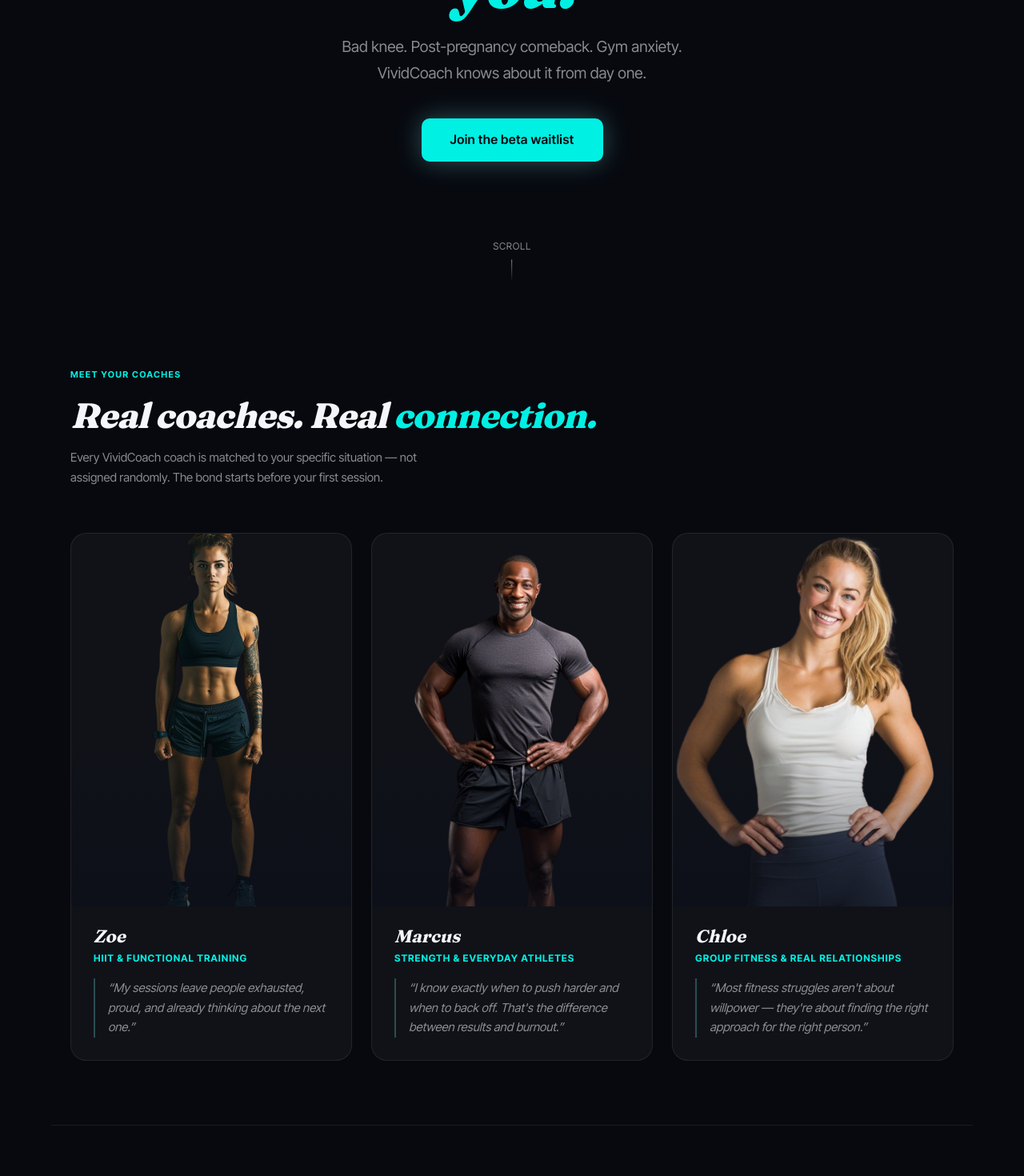
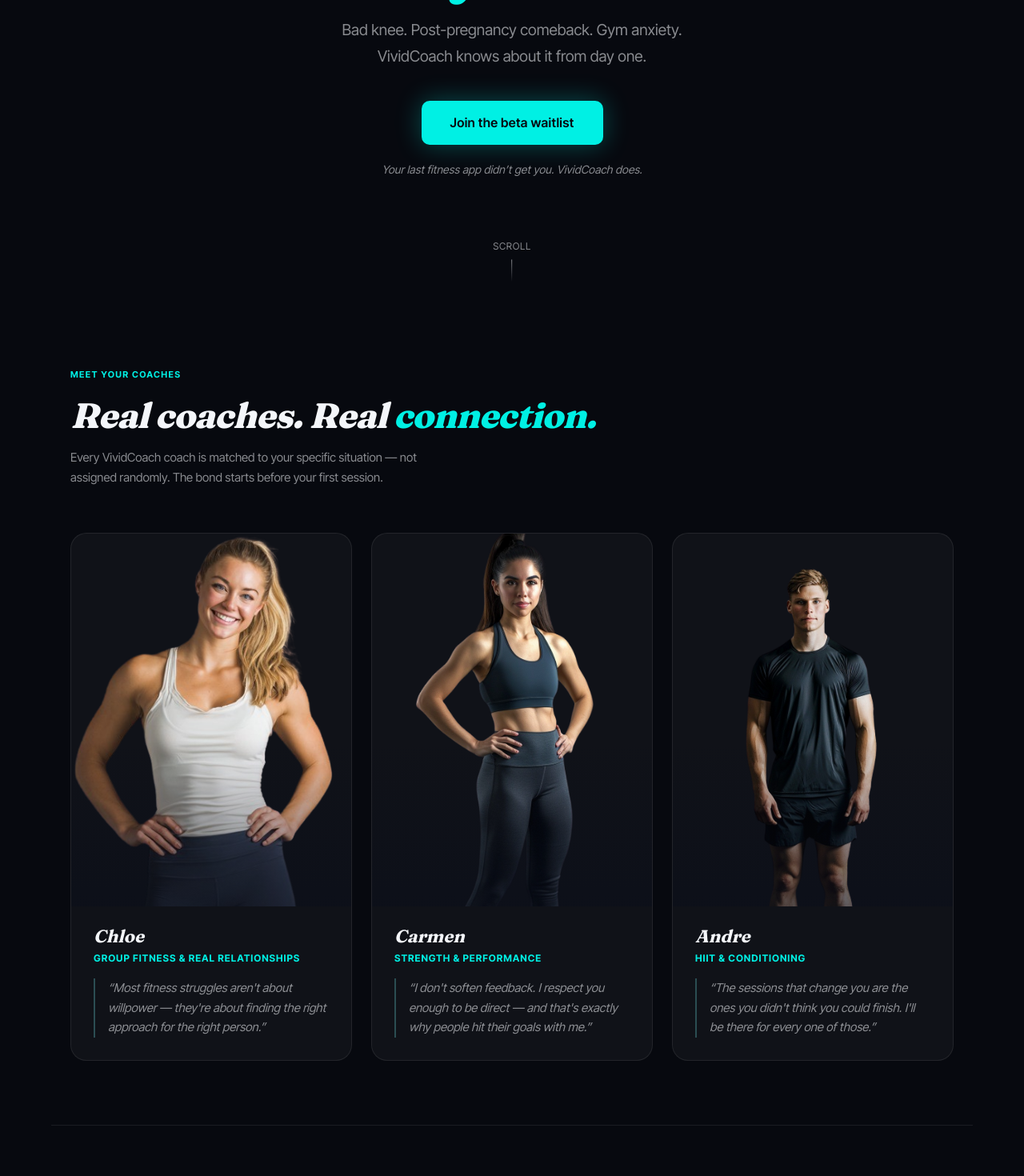
Before and after one commit to Vividcoachapp/vividcoach-landing, a Next.js app: page / in a window 1280 px wide. Shown: the part 420-1890 px from the top of the page at 80% size. Built offline with nearby package versions, Linux system fonts and the light colour scheme; no server answers.

Commit message:
Hero: LAUNCH_STATE toggle, campaign line; coach swap Chloe/Carmen/Andre (VIV-423)

```diff
--- a/app/globals.css
+++ b/app/globals.css
@@ -102,7 +102,7 @@
   transform: translateX(-50%);
   width: 140%;
   height: 70%;
-  background: radial-gradient(ellipse at 50% 0%, rgba(125, 249, 255, 0.12) 0%, transparent 65%);
+  background: radial-gradient(ellipse at 50% 0%, rgba(0, 240, 228, 0.12) 0%, transparent 65%);
   pointer-events: none;
 }
 
@@ -175,16 +175,24 @@
   cursor: pointer;
   text-decoration: none;
   transition: transform 0.15s ease, box-shadow 0.15s ease;
-  box-shadow: 0 0 32px rgba(125, 249, 255, 0.3);
+  box-shadow: 0 0 32px rgba(0, 240, 228, 0.3);
 }
 
 .hero-cta:hover {
   transform: translateY(-2px);
-  box-shadow: 0 0 48px rgba(125, 249, 255, 0.45);
+  box-shadow: 0 0 48px rgba(0, 240, 228, 0.45);
 }
 
 .hero-cta:active {
   transform: translateY(0);
+}
+
+.hero-campaign {
+  margin-top: 1.25rem;
+  font-size: 0.875rem;
+  color: var(--text-dim);
+  font-style: italic;
+  letter-spacing: 0.01em;
 }
 
 .hero-scroll-hint {
--- a/app/page.tsx
+++ b/app/page.tsx
@@ -17,28 +17,30 @@
 
 export const revalidate = 60
 
-// Zoe | Andre | Chloe — ordered for visual balance (2 women bookend 1 man)
+const LAUNCH_STATE = (process.env.NEXT_PUBLIC_LAUNCH_STATE ?? 'waitlist') as 'waitlist' | 'live'
+
+// Chloe (warm) | Carmen (direct) | Andre (intense) — vibe spectrum, all free tier
 const coaches = [
-  {
-    name: 'Zoe',
-    specialty: 'HIIT & functional training',
-    image: '/coaches/zoe.png',
-    quote:
-      'My sessions leave people exhausted, proud, and already thinking about the next one.',
-  },
-  {
-    name: 'Marcus',
-    specialty: 'Strength & everyday athletes',
-    image: '/coaches/marcus.png',
-    quote:
-      'I know exactly when to push harder and when to back off. That\'s the difference between results and burnout.',
-  },
   {
     name: 'Chloe',
     specialty: 'Group fitness & real relationships',
     image: '/coaches/chloe.png',
     quote:
       'Most fitness struggles aren\'t about willpower — they\'re about finding the right approach for the right person.',
+  },
+  {
+    name: 'Carmen',
+    specialty: 'Strength & performance',
+    image: '/coaches/carmen.png',
+    quote:
+      'I don\'t soften feedback. I respect you enough to be direct — and that\'s exactly why people hit their goals with me.',
+  },
+  {
+    name: 'Andre',
+    specialty: 'HIIT & conditioning',
+    image: '/coaches/andre.png',
+    quote:
+      'The sessions that change you are the ones you didn\'t think you could finish. I\'ll be there for every one of those.',
   },
 ]
 
@@ -72,9 +74,24 @@
             about it from day one.
           </p>
 
-          <a href="#waitlist" className="hero-cta">
-            Join the beta waitlist
-          </a>
+          {LAUNCH_STATE === 'live' ? (
+            <a
+              href="https://apps.apple.com/app/vividcoach/id6744742860"
+              className="hero-cta"
+              target="_blank"
+              rel="noopener noreferrer"
+            >
+              Download on the App Store
+            </a>
+          ) : (
+            <a href="#waitlist" className="hero-cta">
+              Join the beta waitlist
+            </a>
+          )}
+
+          <p className="hero-campaign">
+            Your last fitness app didn&rsquo;t get you. VividCoach does.
+          </p>
 
           <div className="hero-scroll-hint" aria-hidden>
             <span>scroll</span>
```
